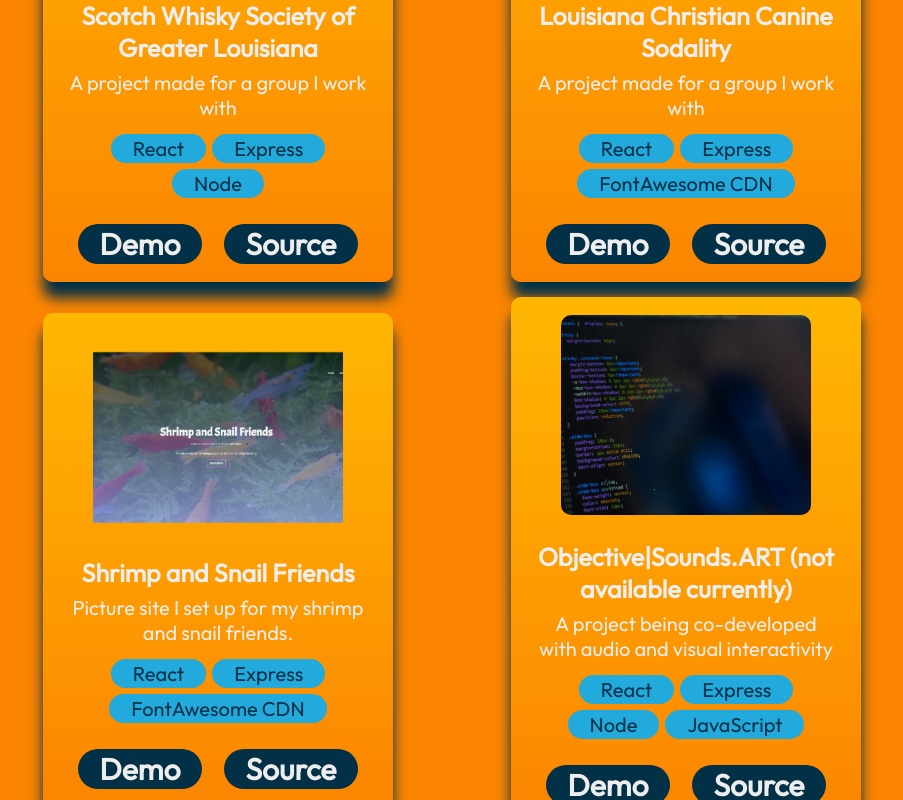
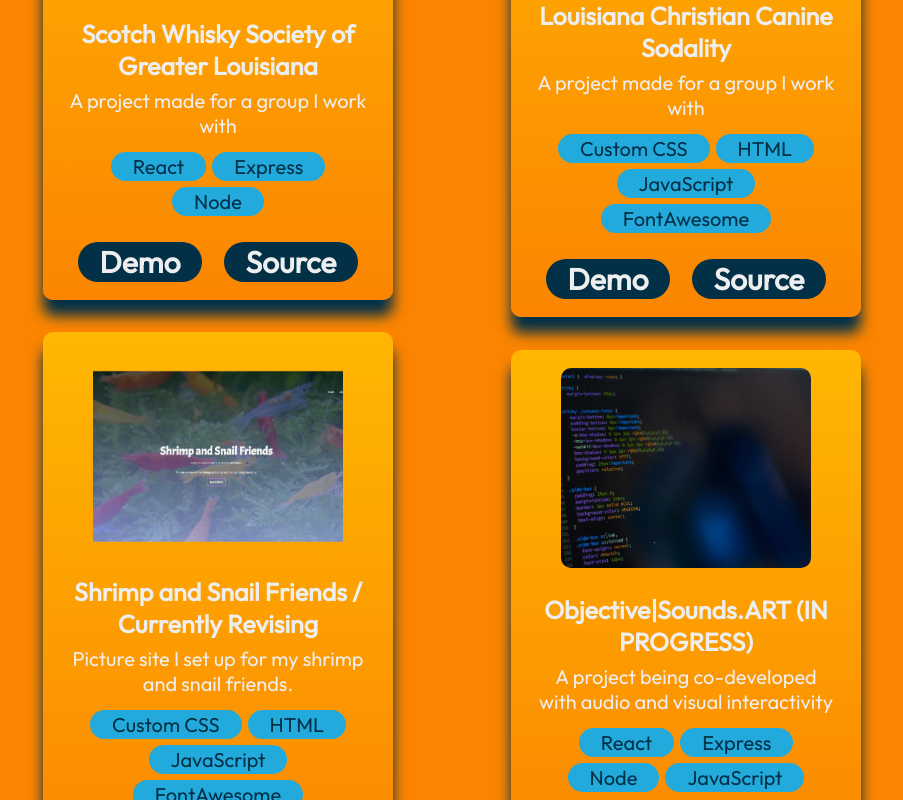
Before and after one commit to Ploppa-Smurph/resumeSite, a React (Vite) app: page / in a window 1280 px wide. Shown: the part 4080-4880 px from the top of the page, without its empty margins (188-1091 px from the left). Built offline with nearby package versions, Linux system fonts and the light colour scheme.

Commit message:
updated resume site

```diff
--- a/src/data/projects.json
+++ b/src/data/projects.json
@@ -12,26 +12,26 @@
         "title": "Louisiana Christian Canine Sodality",
         "imageSrc": "projects/lccs.png",
         "description": "A project made for a group I work with",
-        "skills": ["React", "Express", "FontAwesome CDN"],
+        "skills": ["Custom CSS", "HTML", "JavaScript", "FontAwesome"],
         "demo": "https://laccs.netlify.app/",
         "source": "https://github.com/Ploppa-Smurph/projects/tree/main/websites/lccs"
     },
 
     {
-        "title": "Shrimp and Snail Friends",
+        "title": "Shrimp and Snail Friends / Currently Revising",
         "imageSrc": "projects/shrimpSnail.png",
         "description": "Picture site I set up for my shrimp and snail friends.",
-        "skills": ["React", "Express", "FontAwesome CDN"],
+        "skills": ["Custom CSS", "HTML", "JavaScript", "FontAwesome"],
         "demo": "https://shrimpandsnails.netlify.app/",
         "source": "https://github.com/Ploppa-Smurph/projects/tree/main/websites/shrimp"
     },
 
     {
-        "title": "Objective|Sounds.ART (not available currently)",
+        "title": "Objective|Sounds.ART (IN PROGRESS)",
         "imageSrc": "projects/css-syntax.jpg",
         "description": "A project being co-developed with audio and visual interactivity",
         "skills": ["React", "Express", "Node", "JavaScript"],
-        "demo": "https://www.objectivesounds.art",
-        "source": "https://www.github.com/Ploppa-Smurph"
+        "demo": "https://objectivesound.netlify.app",
+        "source": "https://github.com/Ploppa-Smurph/objectiveSound"
     }
 ]
--- a/src/utils.js
+++ b/src/utils.js
@@ -1,5 +1,5 @@
 // takes relative path and constructs absolute path
-// makes easier to share images in modules
+// makes easier to share images between modules
 
 export const getImageURL = (path) => {
     return new URL(`/assets/${path}`, import.meta.url).href;
```
Also changed, not shown: siteScreenShot.png (added).
